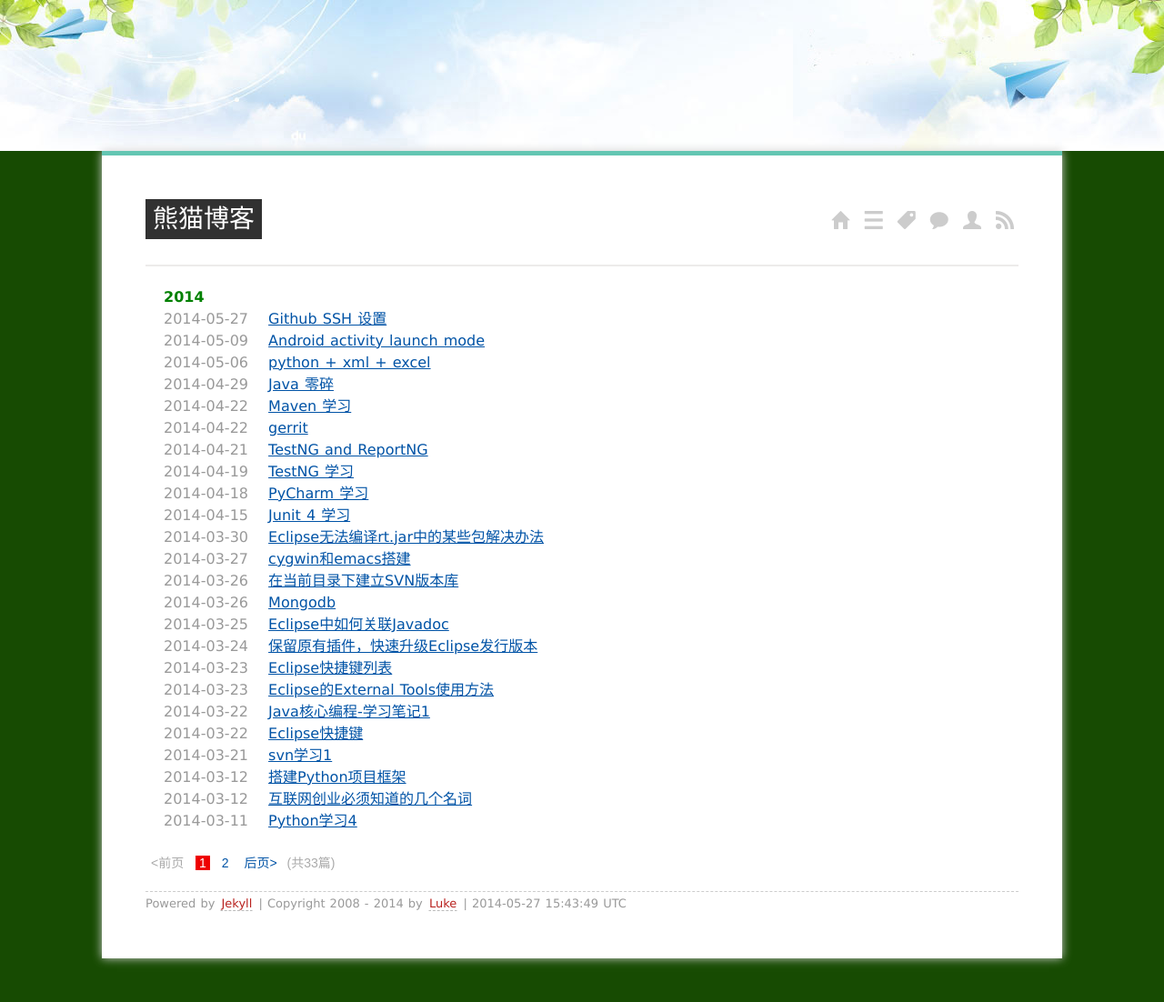
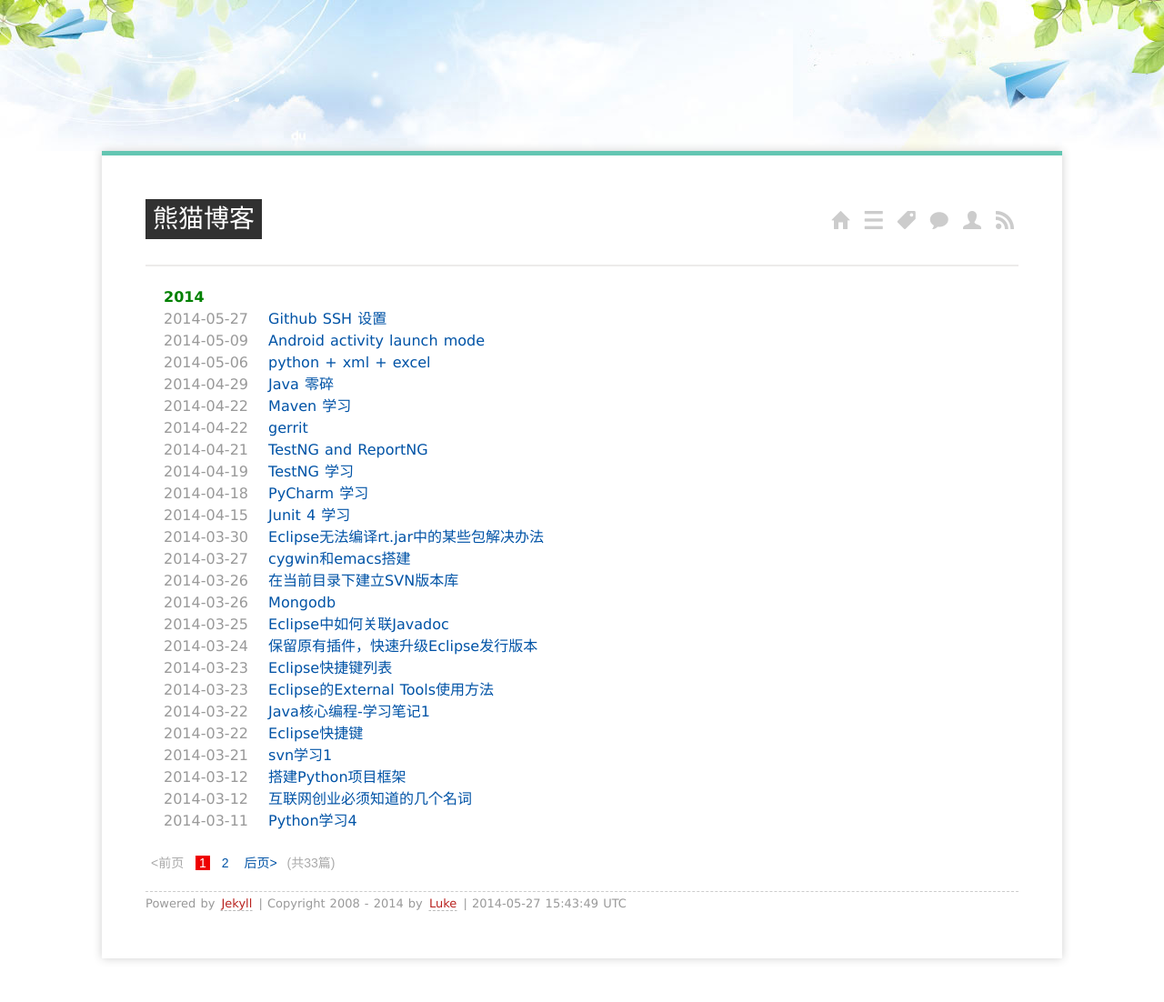
Before and after one commit to yujialive/yujialive.github.io, a Jekyll site: the page built from index.html, in a window 1280 px wide. Shown: the whole page at 91% size. Built offline with Jekyll 4.4.1, drawn with Linux system fonts in a browser that asks for light colours; Markdown is read by kramdown in place of the engine named in the settings; the list of posts is cut into pages by our own code.

Commit message:
daily updates

```diff
--- a/media/css/screen.css
+++ b/media/css/screen.css
@@ -50,8 +50,8 @@ body{
     margin-left: auto;
     margin-right: auto;
     font-family: "Microsoft YaHei", Verdana, Tahoma, sans-serif;
-    color: #111;
-    background-color: #174B02;
+    color: #222;
+    background-color: #ffffff;
     line-height: 1.5em;
 }
 #head_bg {
@@ -145,6 +145,7 @@ hr {
 }
 a {
     color: #0053A6;
+    text-decoration: none;
 }
 a:visited {
     color: #0053A6;
@@ -155,7 +156,7 @@ a.ss-icon {
 	color: #ccc;
 }
 a:hover {
-    color: #008000;
+    color: #ff0099;
 }
 em {
     font-style: italic;
```
